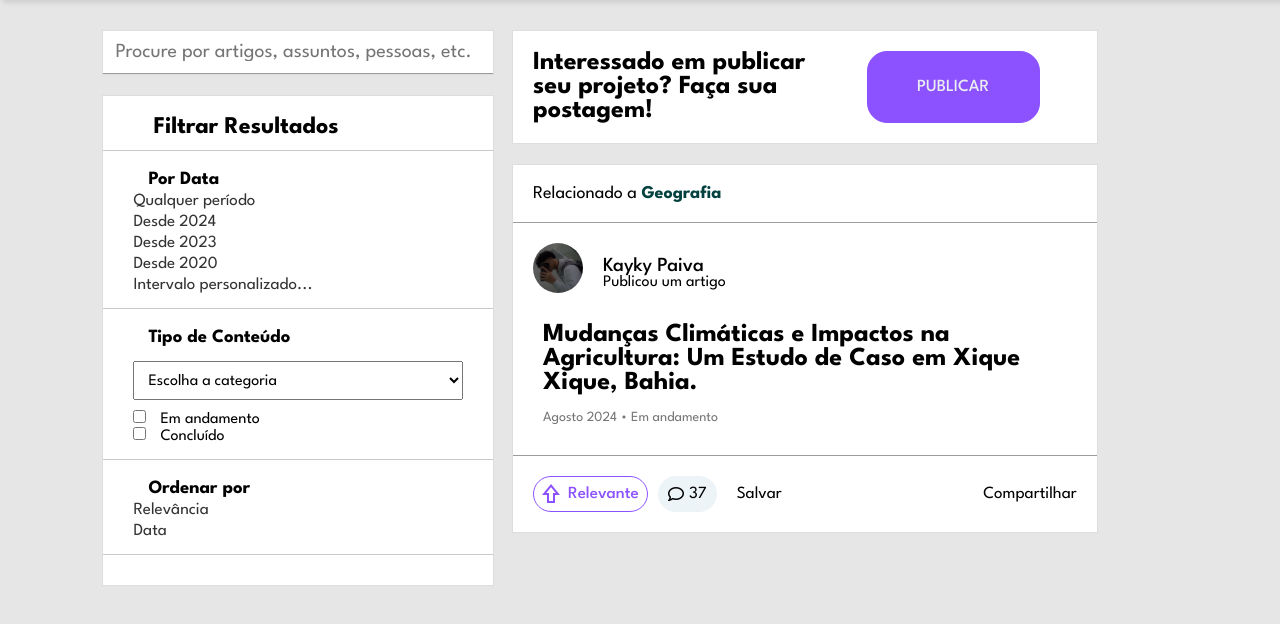
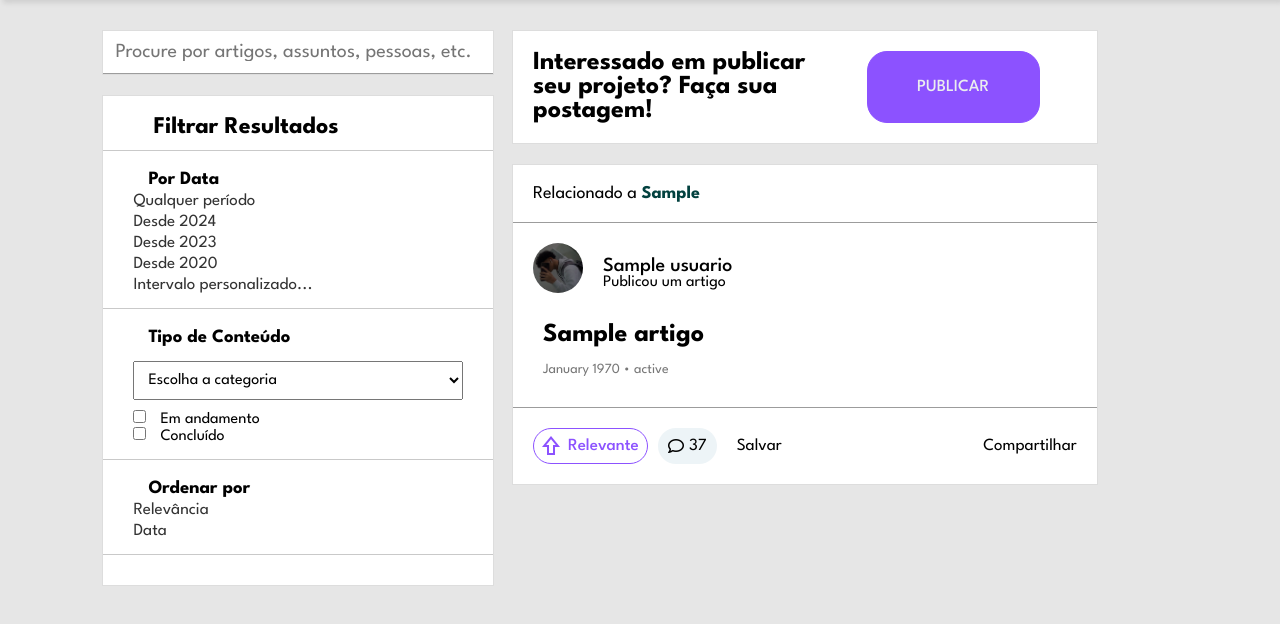
Before and after one commit to NicolasGMACK/Atom, a PHP site: page /home.php in a window 1280 px wide. Shown: the part 65-689 px from the top of the page. Run offline with PHP 8.4, Linux system fonts and the light colour scheme; the visitor is signed in with stand-in values (Sample User, id 1); tables that the repository leaves empty or names only in its code hold one stand-in row (values such as "Sample post"); some libraries are stand-ins or nearby versions.

Commit message:
php carregar artigo do banco de dados funcional

```diff
--- a/view/home.php
+++ b/view/home.php
@@ -137,58 +137,11 @@ include('../view/php/mensagens_postagem.php');
             </div> <!-- Fecha a primeira div.bloco -->
 
             <!-- Segunda div bloco -->
-            <div class="bloco">
-                <div class="bloco-top">
-                    <p>Relacionado a <strong>Geografia</strong></p>
-                </div>
-                <div class="bloco-mid">
-                    <div class="cabecalho">
-                        <a href="perfil.php">
-                            <div class="foto user">
-                                <img src="../view/img/kayky.png" alt="img teste" class="user-photo">
-                            </div>
-                        </a>
-                            <div class="profile-artigo">
-                            <a href="perfil.php"><div class="nome">Kayky Paiva</div></a>
-                                <p>Publicou um artigo</p>
-                            </div>
-                    </div>
+            <?php
+// Incluir o arquivo que carrega os artigos
+include 'php/carregar_artigos.php';
+?>
 
-                    <div class="conteudo">
-                        <a href="artigo.php">Mudanças Climáticas e Impactos na Agricultura: Um Estudo de Caso em Xique Xique, Bahia.</a>
-                        <br><br>
-                        <span>Agosto 2024 &#8226; Em andamento</span>
-                    </div>
-                </div>
-                <div class="bloco-bot">
-                    <div class="rodape">
-                        <div class="rod">
-                            <button class="relevante" onclick="toggleLike(this)">
-                                <span class="material-symbols-outlined">shift</span>
-                                <div class="vote">Relevante</div>
-                            </button>
-                            <button id="goToComments" class="comentarios">
-                                <i class="fa-regular fa-comment"></i>37
-                            </button>
-                            <script>
-                                document.getElementById('goToComments').addEventListener('click', function() {
-                                    window.location.href = 'artigo.php#comments';
-                                });
-                            </script>
-                            <button class="botoes" id="Salvar">Salvar</button>
-                        </div>
-                        <div class="notification" id="notification">
-                            <h4 id="notificationTitle">Arquivo salvo com sucesso!</h4>
-                            <p id="notificationText">Você pode encontrar o arquivo no seu perfil.</p>
-                        </div>
-                        <script src="../view/js/salvar.js"></script>
-                        <div class="ape">
-                            <button id="openCompartilhar" class="botoes">Compartilhar</button>
-                        </div>
-                        <script src="js/upvote.js"></script>
-                    </div>
-                </div>
-            </div> <!-- Fecha a segunda div.bloco -->
 
         </div> <!-- Fecha a div.lista -->
     </div> <!-- Fecha a div.lado-direito -->
@@ -208,20 +161,20 @@ include('../view/php/mensagens_postagem.php');
 
                 <select class="estilo" required id="categoria" name="categoria">
                     <option value="" disabled selected>Escolha o tema</option>
-                    <option value="geografia">Geografia</option>
-                    <option value="historia">História</option>
-                    <option value="ciencias">Ciências</option>
-                    <option value="literatura">Literatura</option>
+                    <option value="Geografia">Geografia</option>
+                    <option value="História">História</option>
+                    <option value="Ciências">Ciências</option>
+                    <option value="Literatura">Literatura</option>
                 </select>
                 <div class="status-group">
                     <h3>Status do Projeto:</h3>
                     <div class="status-bloco">
                         <div class="status-option">
-                            <input type="radio" id="em-andamento" name="status" value="andamento">
+                            <input type="radio" id="em-andamento" name="status" value="Em andamento">
                             <label for="em-andamento">Em andamento</label>
                         </div>
                         <div class="status-option">
-                            <input type="radio" id="concluido" name="status" value="concluido">
+                            <input type="radio" id="concluido" name="status" value="Concluído">
                             <label for="concluido">Concluído</label>
                         </div>
                     </div>
--- /dev/null
+++ b/view/php/carregar_artigos.php
@@ -0,0 +1,91 @@
+<?php
+require_once('conection.php'); // Conexão com o banco de dados
+
+// Definir locale para português
+setlocale(LC_TIME, 'pt_BR.UTF-8', 'pt_BR', 'Portuguese_Brazil.1252');
+
+// Função para obter os artigos do banco de dados
+function carregarArtigos($conection) {
+    $query = "SELECT a.ART_VAR_TITULO, a.ART_VAR_DESCRICAO, a.ART_VAR_CATEGORIA, a.ART_VAR_STATUS, a.ART_DAT_POSTAGEM, u.USU_VAR_NAME
+              FROM artigo a
+              JOIN usuario u ON a.USU_INT_ID = u.USU_INT_ID
+              ORDER BY a.ART_DAT_POSTAGEM DESC";
+
+    $resultado = mysqli_query($conection, $query);
+
+    if ($resultado && mysqli_num_rows($resultado) > 0) {
+        while ($artigo = mysqli_fetch_assoc($resultado)) {
+            $titulo = $artigo['ART_VAR_TITULO'];
+            $categoria = $artigo['ART_VAR_CATEGORIA'];
+            $status = $artigo['ART_VAR_STATUS'];
+            $dataPostagem = $artigo['ART_DAT_POSTAGEM'];
+            $nomeUsuario = $artigo['USU_VAR_NAME'];
+
+            // Converter data para formato legível (Mês por extenso e ano em PT-BR)
+            $dataFormatada = strftime('%B %Y', strtotime($dataPostagem)); // Exemplo: "outubro 2024"
+            $dataFormatada = ucfirst($dataFormatada); // Coloca a primeira letra do mês em maiúscula
+
+            // HTML para exibir o artigo
+            echo "
+            <div class='bloco'>
+                <div class='bloco-top'>
+                    <p>Relacionado a <strong>$categoria</strong></p>
+                </div>
+                <div class='bloco-mid'>
+                    <div class='cabecalho'>
+                        <a href='perfil.php'>
+                            <div class='foto user'>
+                                <img src='../view/img/kayky.png' alt='img teste' class='user-photo'>
+                            </div>
+                        </a>
+                        <div class='profile-artigo'>
+                            <a href='perfil.php'>
+                                <div class='nome'>$nomeUsuario</div>
+                            </a>
+                            <p>Publicou um artigo</p>
+                        </div>
+                    </div>
+                    <div class='conteudo'>
+                        <a href='artigo.php'>$titulo</a>
+                        <br><br>
+                        <span>$dataFormatada &#8226; $status</span>
+                    </div>
+                </div>
+                <div class='bloco-bot'>
+                    <div class='rodape'>
+                        <div class='rod'>
+                            <button class='relevante' onclick='toggleLike(this)'>
+                                <span class='material-symbols-outlined'>shift</span>
+                                <div class='vote'>Relevante</div>
+                            </button>
+                            <button id='goToComments' class='comentarios'>
+                                <i class='fa-regular fa-comment'></i>37
+                            </button>
+                            <script>
+                                document.getElementById('goToComments').addEventListener('click', function() {
+                                    window.location.href = 'artigo.php#comments';
+                                });
+                            </script>
+                            <button class='botoes' id='Salvar'>Salvar</button>
+                        </div>
+                        <div class='notification' id='notification'>
+                            <h4 id='notificationTitle'>Arquivo salvo com sucesso!</h4>
+                            <p id='notificationText'>Você pode encontrar o arquivo no seu perfil.</p>
+                        </div>
+                        <script src='../view/js/salvar.js'></script>
+                        <div class='ape'>
+                            <button id='openCompartilhar' class='botoes'>Compartilhar</button>
+                        </div>
+                    </div>
+                </div>
+            </div>";
+        }
+    } else {
+        echo "<p>Nenhum artigo encontrado.</p>";
+    }
+}
+
+// Chama a função para exibir os artigos
+carregarArtigos($conection);
+
+?>
--- a/view/php/postagem.php
+++ b/view/php/postagem.php
@@ -1,7 +1,7 @@
 <?php
 require_once('conection.php'); // Conexão com o banco de dados
 require_once('protect.php'); // Verifica se o usuário está autenticado
-session_start(); // Inicia a sessão para armazenar mensagens
+ // Inicia a sessão para armazenar mensagens
 
 // Verifica se o formulário foi enviado e chama a função para inserir o artigo
 if ($_SERVER['REQUEST_METHOD'] == 'POST') {
@@ -31,10 +31,10 @@ function inserirArtigo($conection) {
             // Mover o arquivo para o diretório de uploads
             if (move_uploaded_file($arquivoTmp, $caminhoCompleto)) {
                 // Inserir artigo no banco de dados
-                $query = "INSERT INTO artigo (ART_VAR_TITULO, ART_VAR_DESCRICAO, ART_VAR_CATEGORIA, ART_CHA_STATUS, ART_VAR_ARQUIVO, USU_INT_ID)
+                $query = "INSERT INTO artigo (ART_VAR_TITULO, ART_VAR_DESCRICAO, ART_VAR_CATEGORIA, ART_VAR_STATUS, ART_VAR_ARQUIVO, USU_INT_ID)
                           VALUES ('$titulo', '$descricao', '$categoria', '$status', '$caminhoCompleto', '$usuario_id')";
 
-                $executar = mysqli_query($conection, $query);
+                   $executar = mysqli_query($conection, $query);
                 if ($executar) {
                     // Define a mensagem de sucesso na sessão
                     $_SESSION['mensagem_sucesso'] = "Artigo postado com sucesso!";
```
